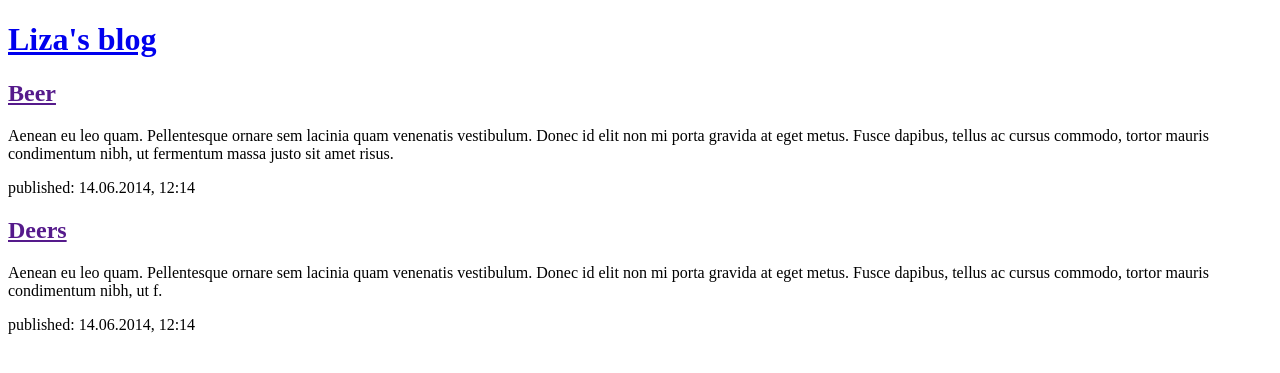
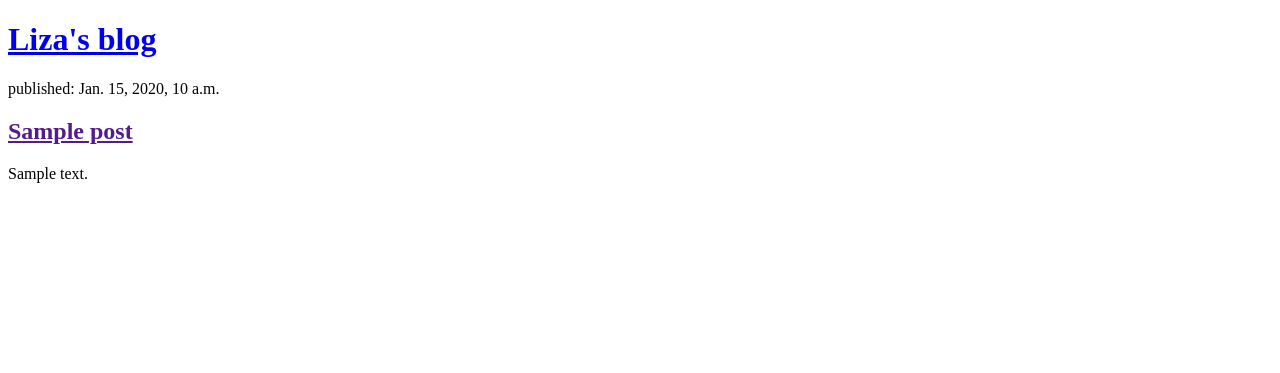
Before and after one commit to elizazhyrova/first_django_project, a Django app: page / in a window 1280 px wide. Shown: the top 373 px of the page. Run offline with Django 3.2, Linux system fonts and the light colour scheme; tables that the repository leaves empty hold one stand-in row (values such as "Sample post").

Commit message:
Modified templates to display posts from database.

```diff
--- a/blog/templates/blog/post_list.html
+++ b/blog/templates/blog/post_list.html
@@ -7,17 +7,12 @@
         <header>
             <h1><a href="/">Liza's blog</a></h1>
         </header>
-
-        <article>
-            <h2><a href="">Beer</a></h2>
-            <p>Aenean eu leo quam. Pellentesque ornare sem lacinia quam venenatis vestibulum. Donec id elit non mi porta gravida at eget metus. Fusce dapibus, tellus ac cursus commodo, tortor mauris condimentum nibh, ut fermentum massa justo sit amet risus.</p>
-            <time>published: 14.06.2014, 12:14</time>
-        </article>
-
-        <article>
-            <h2><a href="">Deers</a></h2>
-            <p>Aenean eu leo quam. Pellentesque ornare sem lacinia quam venenatis vestibulum. Donec id elit non mi porta gravida at eget metus. Fusce dapibus, tellus ac cursus commodo, tortor mauris condimentum nibh, ut f.</p>
-            <time>published: 14.06.2014, 12:14</time>
-        </article>
+        {% for post in posts %}
+            <article>
+            <time>published: {{ post.published_date }}</time>
+            <h2><a href="">{{ post.title }}</a></h2>
+            <p>{{ post.text|linebreaksbr }}</p>
+            </article>
+        {% endfor %}
     </body>
 </html>
--- a/blog/views.py
+++ b/blog/views.py
@@ -1,4 +1,7 @@
 from django.shortcuts import render
+from django.utils import timezone
+from .models import Post
 
 def post_list(request):
-    return render(request, 'blog/post_list.html', {})
+    posts = Post.objects.filter(published_date__lte=timezone.now()).order_by('published_date')
+    return render(request, 'blog/post_list.html', {'posts': posts})
```
